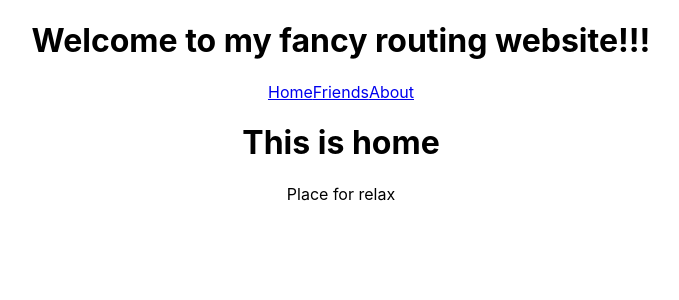
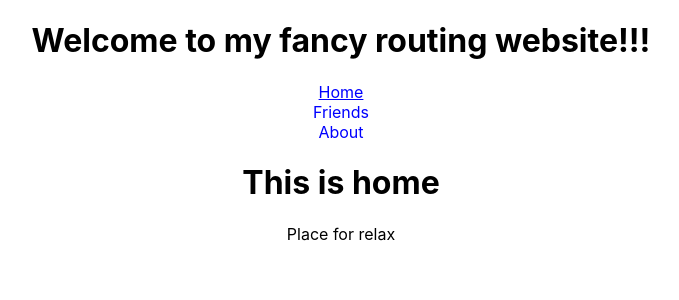
Before and after one commit to Mofazzal-145/react-router, a React (Create React App) app: page / in a window 1280 px wide. Shown: the top 300 px of the page, without its empty margins (299-978 px from the left). Built offline with nearby package versions, Linux system fonts and the light colour scheme.

Commit message:
added custom-link

```diff
--- /dev/null
+++ b/src/components/CustomLink/CustomLink.js
@@ -0,0 +1,20 @@
+import React from 'react';
+import { Link, matchPath, useMatch, useResolvedPath } from 'react-router-dom';
+
+function CustomLink({ children, to, ...props }) {
+    let resolved = useResolvedPath(to);
+    let match = useMatch({ path: resolved.pathname, end: true });
+
+    return (
+      <div>
+        <Link
+          style={{color : matchPath ? 'blue' :'black', textDecoration: match ? "underline" : "none"}}
+          to={to}
+          {...props}
+        >
+          {children}
+        </Link>
+      </div>
+    );
+  }
+export default CustomLink;
--- a/src/components/Header/Header.js
+++ b/src/components/Header/Header.js
@@ -1,14 +1,19 @@
 import React from 'react';
-import { Link } from 'react-router-dom';
+// import { Link } from 'react-router-dom';
+import CustomLink from '../CustomLink/CustomLink';
 
 const Header = () => {
     return (
         <div>
             <h1>Welcome to my fancy routing website!!!</h1>
             <nav>
-                <Link to="/">Home</Link>
+                <CustomLink to="/">Home</CustomLink>
+                <CustomLink to="/friends">Friends</CustomLink>
+                <CustomLink to="/about">About</CustomLink>
+
+                {/* <Link to="/">Home</Link>
                 <Link to="/friends">Friends</Link>
-                <Link to="/about">About</Link>
+                <Link to="/about">About</Link> */}
             </nav>
         </div>
     );
```
